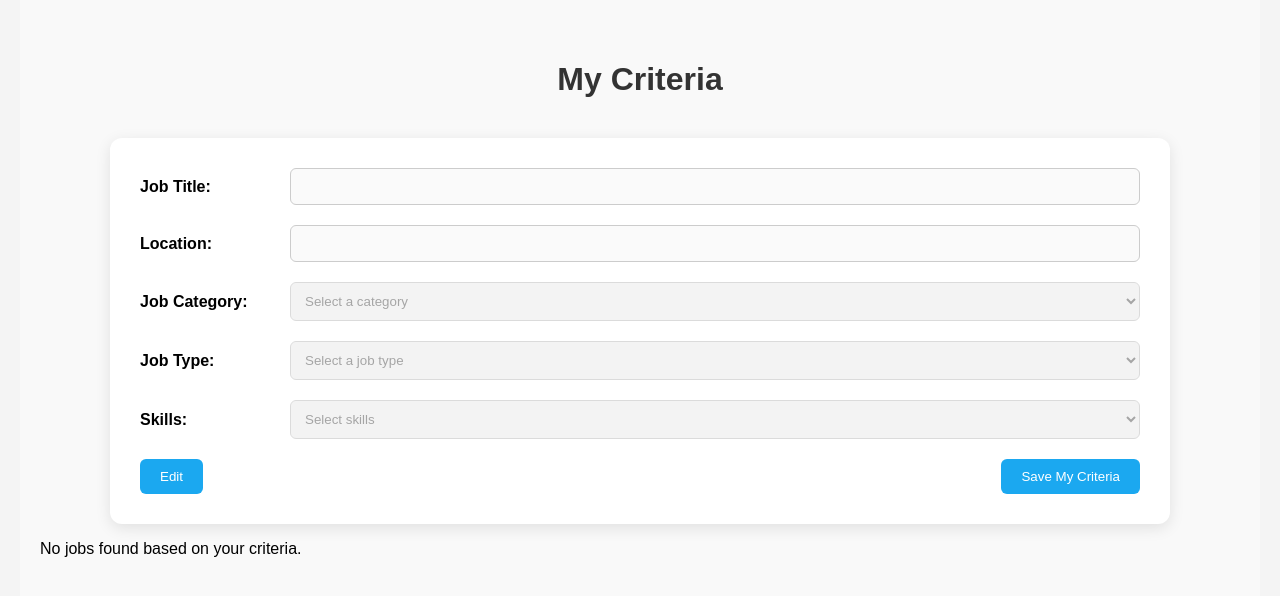
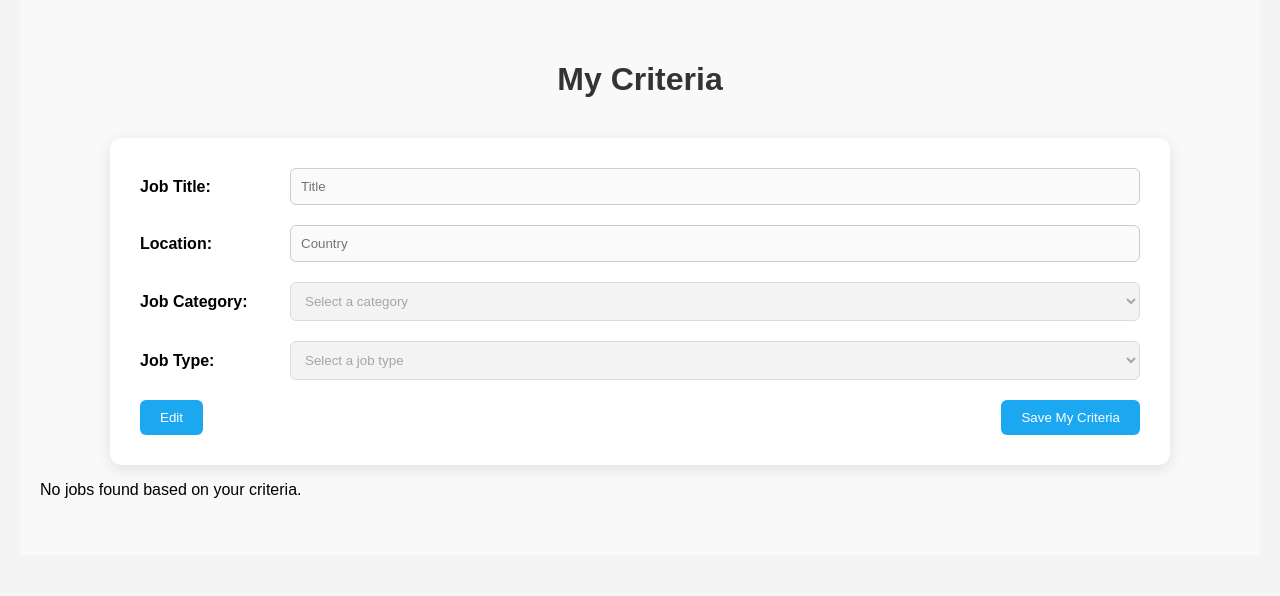
Before and after one commit to malhaouit/global-remote-jobs, a React (Vite) app in the folder front-end/: page /find-my-job in a window 1280 px wide. Shown: the top 596 px of the page. Built offline with nearby package versions, Linux system fonts and the light colour scheme.

Commit message:
Temporarily remove filtering by skills

```diff
--- a/front-end/src/pages/FindMyJob.jsx
+++ b/front-end/src/pages/FindMyJob.jsx
@@ -7,11 +7,8 @@ const FindMyJob = () => {
   const [jobCategory, setJobCategory] = useState('');
   const [jobType, setJobType] = useState('');
   const [location, setLocation] = useState('');
-  const [skills, setSkills] = useState('');
   const [otherCategory, setOtherCategory] = useState('');
-  const [otherSkills, setOtherSkills] = useState('');
   const [showOtherCategoryInput, setShowOtherCategoryInput] = useState(false);
-  const [showOtherSkillsInput, setShowOtherSkillsInput] = useState(false);
   const [jobResults, setJobResults] = useState([]);
   const [error, setError] = useState('');
   const [isLoading, setIsLoading] = useState(false);
@@ -28,9 +25,7 @@ const FindMyJob = () => {
     const fetchSavedCriteria = async () => {
       try {
         const response = await fetch(`${import.meta.env.VITE_API_URL}/job-search/get-search`, {
-          headers: {
-            'Authorization': `Bearer ${token}`,
-          },
+          headers: { Authorization: `Bearer ${token}` },
         });
 
         if (response.ok) {
@@ -39,8 +34,14 @@ const FindMyJob = () => {
           setJobCategory(data.jobCategory || '');
           setJobType(data.jobType || '');
           setLocation(data.location || '');
-          setSkills(data.skills || '');
-          fetchJobs(data);
+
+          // Fetch jobs based on the saved criteria
+          fetchJobs({
+            jobTitle: data.jobTitle || '',
+            jobCategory: data.jobCategory || '',
+            jobType: data.jobType || '',
+            location: data.location || '',
+          });
         } else {
           console.log('No saved search criteria found.');
         }
@@ -52,23 +53,19 @@ const FindMyJob = () => {
     fetchSavedCriteria();
   }, [token]);
 
-  const fetchJobs = async (formData) => {
+  // Fetch jobs and filter them based on criteria
+  const fetchJobs = async (criteria) => {
     setIsLoading(true);
+    setError('');
+
     try {
-      const findJobsResponse = await fetch(`${import.meta.env.VITE_API_URL}/job-search/find-jobs`, {
-        method: 'POST',
-        headers: {
-          'Content-Type': 'application/json',
-          'Authorization': `Bearer ${token}`,
-        },
-        body: JSON.stringify(formData),
-      });
-
-      if (findJobsResponse.ok) {
-        const data = await findJobsResponse.json();
-        setJobResults(data.jobs || []);
+      const response = await fetch('https://remotive.com/api/remote-jobs');
+      if (response.ok) {
+        const data = await response.json();
+        const filteredJobs = filterJobs(data.jobs, criteria);
+        setJobResults(filteredJobs);
       } else {
-        setError(`Failed to fetch jobs: ${findJobsResponse.statusText}`);
+        setError('Failed to fetch jobs from Remotive API.');
       }
     } catch (error) {
       console.error('Error fetching jobs:', error);
@@ -78,18 +75,19 @@ const FindMyJob = () => {
     }
   };
 
-  const handleCategoryChange = (e) => {
-    const value = e.target.value;
-    setJobCategory(value);
-    setShowOtherCategoryInput(value === 'other');
+  // Filter jobs based on the search criteria
+  const filterJobs = (jobs, criteria) => {
+    return jobs.filter((job) => {
+      const titleMatch = job.title.toLowerCase().includes(criteria.jobTitle.toLowerCase());
+      const categoryMatch = criteria.jobCategory === 'other' ? true : job.category === criteria.jobCategory;
+      const typeMatch = !criteria.jobType || job.job_type.toLowerCase() === criteria.jobType.toLowerCase();
+      const locationMatch = !criteria.location || job.candidate_required_location.toLowerCase().includes(criteria.location.toLowerCase());
+
+      return titleMatch && categoryMatch && typeMatch && locationMatch;
+    });
   };
 
-  const handleSkillsChange = (e) => {
-    const value = e.target.value;
-    setSkills(value);
-    setShowOtherSkillsInput(value === 'other');
-  };
-
+  // Save search criteria and fetch jobs
   const handleSubmit = async (e) => {
     e.preventDefault();
 
@@ -98,7 +96,6 @@ const FindMyJob = () => {
       jobCategory: showOtherCategoryInput ? otherCategory : jobCategory,
       jobType,
       location,
-      skills: showOtherSkillsInput ? otherSkills : skills,
     };
 
     try {
@@ -106,7 +103,7 @@ const FindMyJob = () => {
         method: 'POST',
         headers: {
           'Content-Type': 'application/json',
-          'Authorization': `Bearer ${token}`,
+          Authorization: `Bearer ${token}`,
         },
         body: JSON.stringify(formData),
       });
@@ -117,6 +114,7 @@ const FindMyJob = () => {
 
       // Fetch jobs after saving criteria
       fetchJobs(formData);
+      setIsEditing(false); // Close editing mode after saving
     } catch (error) {
       console.error('Error saving or fetching jobs:', error);
       setError('Failed to fetch jobs');
@@ -131,6 +129,7 @@ const FindMyJob = () => {
           <label>Job Title:</label>
           <input
             type="text"
+            placeholder="Title"
             value={jobTitle}
             onChange={(e) => setJobTitle(e.target.value)}
             required
@@ -142,6 +141,7 @@ const FindMyJob = () => {
           <label>Location:</label>
           <input
             type="text"
+            placeholder="Country"
             value={location}
             onChange={(e) => setLocation(e.target.value)}
             required
@@ -151,11 +151,7 @@ const FindMyJob = () => {
 
         <div className="form-group">
           <label>Job Category:</label>
-          <select
-            value={jobCategory}
-            onChange={handleCategoryChange}
-            disabled={!isEditing}
-          >
+          <select value={jobCategory} onChange={(e) => setJobCategory(e.target.value)} disabled={!isEditing}>
             <option value="">Select a category</option>
             <option value="Software Development">Software Development</option>
             <option value="Finance / Legal">Finance / Legal</option>
@@ -176,6 +172,7 @@ const FindMyJob = () => {
             <label>Other Category:</label>
             <input
               type="text"
+              placeholder="Category"
               value={otherCategory}
               onChange={(e) => setOtherCategory(e.target.value)}
               required={showOtherCategoryInput}
@@ -186,11 +183,7 @@ const FindMyJob = () => {
 
         <div className="form-group">
           <label>Job Type:</label>
-          <select
-            value={jobType}
-            onChange={(e) => setJobType(e.target.value)}
-            disabled={!isEditing}
-          >
+          <select value={jobType} onChange={(e) => setJobType(e.target.value)} disabled={!isEditing}>
             <option value="">Select a job type</option>
             <option value="full_time">Full Time</option>
             <option value="part_time">Part Time</option>
@@ -199,50 +192,8 @@ const FindMyJob = () => {
           </select>
         </div>
 
-        <div className="form-group">
-          <label>Skills:</label>
-          <select
-            value={skills}
-            onChange={handleSkillsChange}
-            disabled={!isEditing}
-          >
-            <option value="">Select skills</option>
-            <option value="javascript">JavaScript</option>
-            <option value="python">Python</option>
-            <option value="react">React</option>
-            <option value="Figma">Figma</option>
-            <option value="technical writing">Technical writing</option>
-            <option value="CI/CD">CI/CD</option>
-            <option value="agile">Agile</option>
-            <option value="Jira">Jira</option>
-            <option value="Django">Django</option>
-            <option value="excel">Excel</option>
-            <option value="growth marketing">Growth marketing</option>
-            <option value="sales operations">Sales operations</option>
-            <option value="video editing">Video editing</option>
-            <option value="other">Other</option>
-          </select>
-        </div>
-
-        {showOtherSkillsInput && (
-          <div className="form-group">
-            <label>Other Skills:</label>
-            <input
-              type="text"
-              value={otherSkills}
-              onChange={(e) => setOtherSkills(e.target.value)}
-              required={showOtherSkillsInput}
-              disabled={!isEditing}
-            />
-          </div>
-        )}
-
         <div className="button-group">
-          <button
-            type="button"
-            onClick={() => setIsEditing(!isEditing)}
-            className="edit-btn"
-          >
+          <button type="button" onClick={() => setIsEditing(!isEditing)} className="edit-btn">
             {isEditing ? 'Cancel' : 'Edit'}
           </button>
 
@@ -252,7 +203,7 @@ const FindMyJob = () => {
         </div>
       </form>
 
-      {/* Display results */}
+      {/* Display job results */}
       {isLoading ? (
         <p className="loading-message">Fetching jobs, please wait...</p>
       ) : jobResults.length > 0 ? (
```
